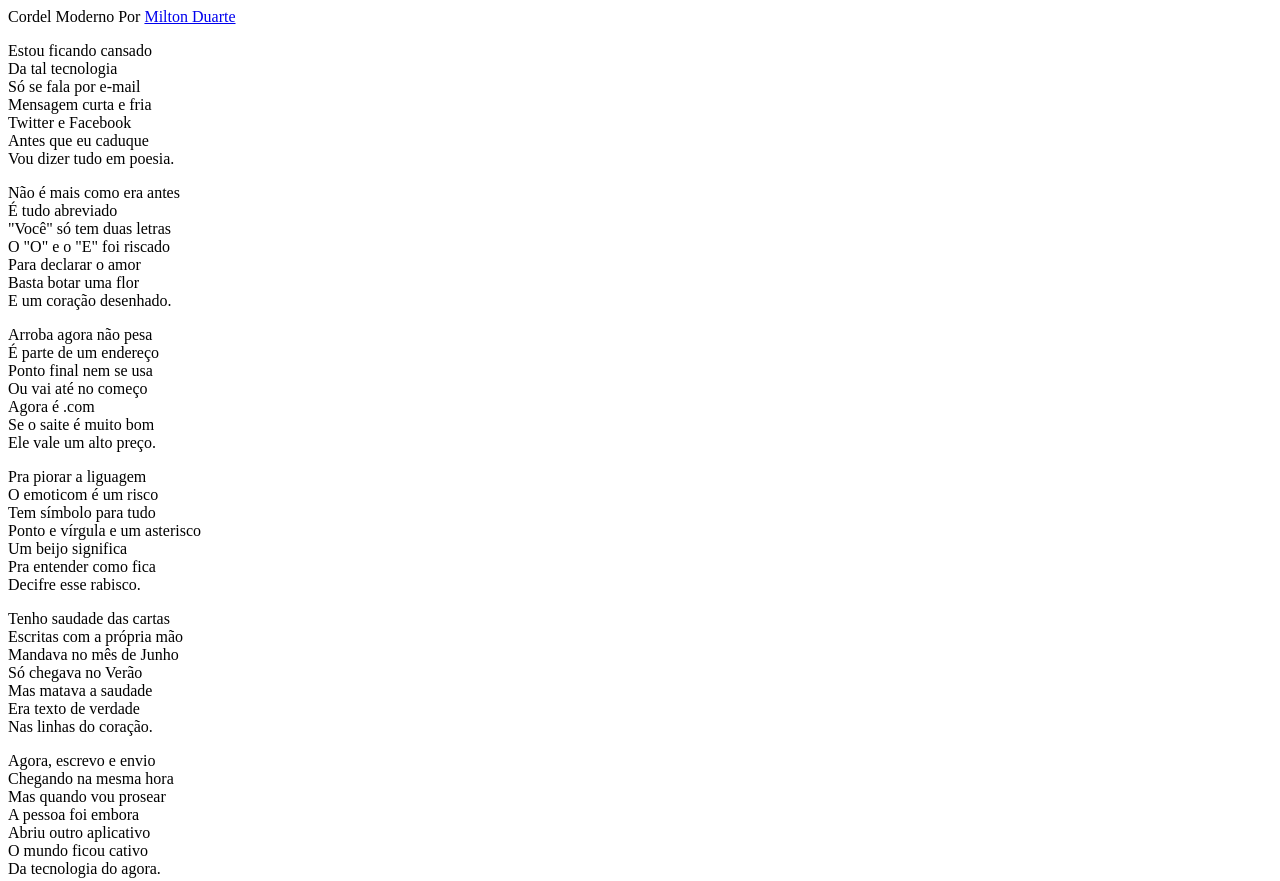
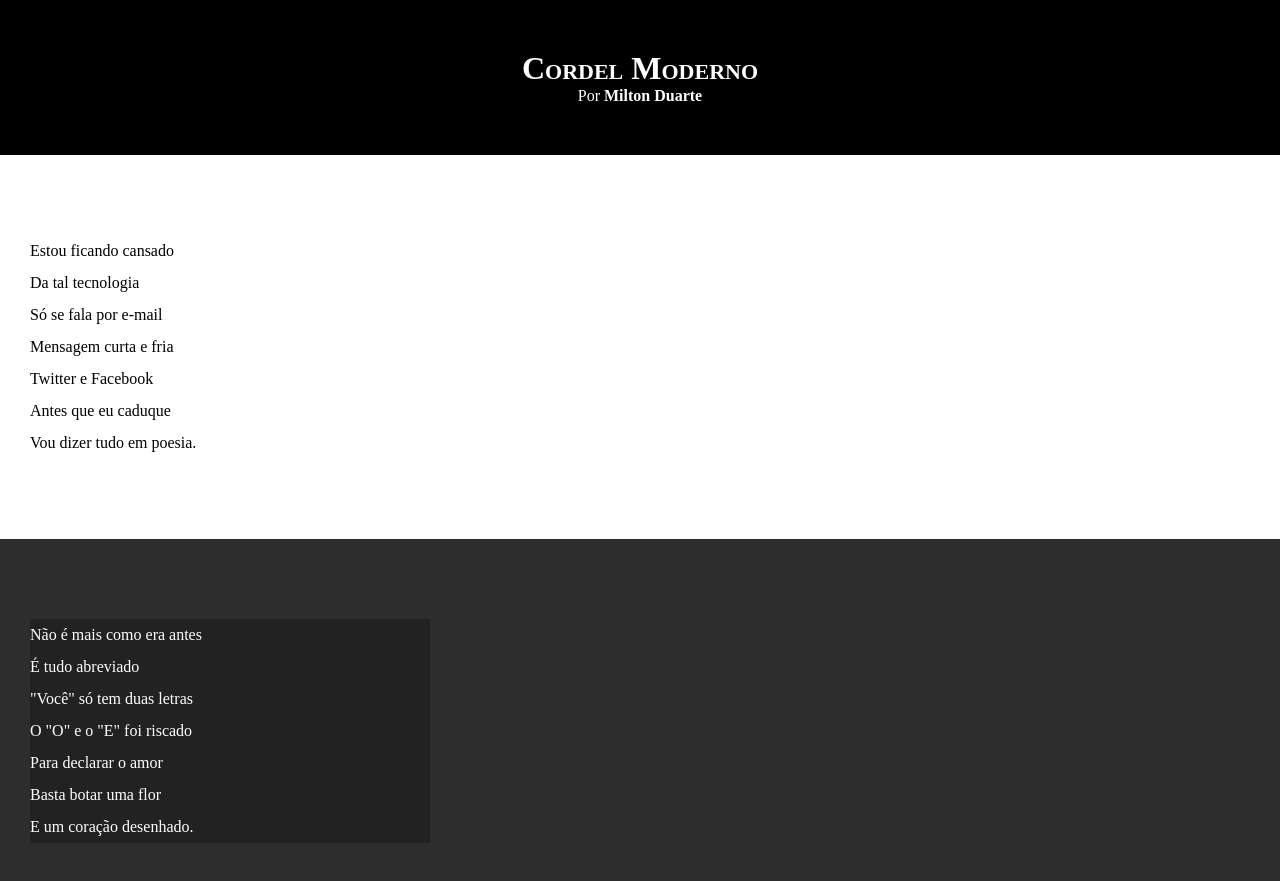
Before and after one commit to stingneldev/html-css, a plain HTML site: page desafios/d012/index.html in a window 1280 px wide. Shown: the top 881 px of the page. Drawn offline with Linux system fonts and the light colour scheme.

Commit message:
atualizei estilo dos textos

```diff
--- a/desafios/d012/index.html
+++ b/desafios/d012/index.html
@@ -8,11 +8,13 @@
 </head>
 <body>
     <header>
-        Cordel Moderno
-        Por <a href="https://www.recantodasletras.com.br/poesias/3186743" target="_blank">Milton Duarte</a>
+        <h1>
+            Cordel Moderno
+        </h1>
+        <p>Por <a href="https://www.recantodasletras.com.br/poesias/3186743" target="_blank">Milton Duarte</a></p>
     </header>
 
-    <section>
+    <section class="normal">
         <p>
             Estou ficando cansado <br>
             Da tal tecnologia <br>
@@ -24,7 +26,7 @@
         </p>
     </section>
 
-    <section>
+    <section class="imagem">
         <p>
             Não é mais como era antes <br>
             É tudo abreviado <br>
@@ -36,7 +38,7 @@
         </p>
     </section>
 
-    <section>
+    <section class="normal">
 
         <p>
             Arroba agora não pesa <br>
@@ -59,7 +61,7 @@
 
     </section>
 
-    <section>
+    <section class="imagem">
         <p>
             Tenho saudade das cartas <br>
             Escritas com a própria mão <br>
@@ -71,7 +73,7 @@
         </p>
     </section>
 
-    <section>
+    <section class="normal">
         <p>
             Agora, escrevo e envio <br>
             Chegando na mesma hora <br>
--- a/desafios/d012/style.css
+++ b/desafios/d012/style.css
@@ -1 +1,66 @@
 @charset "UTF-8";
+
+*{
+    margin: 0px;
+    padding: 0px;
+}
+
+html, body {
+    min-height: 100vh;
+    background-color: darkgray;
+}
+
+header {
+    background-color: black;
+    color: white;
+    text-align: center;
+
+}
+
+header > h1 {
+    padding-top: 50px;
+    font-variant: small-caps;
+}
+
+header > p {
+    padding-bottom: 50px;
+}
+
+header a, footer a {
+    color: white;
+    text-decoration: none;
+    font-weight: bolder;
+}
+
+header a:hover, footer a:hover {
+    text-decoration: underline;
+}
+
+section {
+    padding-top: 10vh;
+    padding-bottom: 10vh;
+    line-height: 2em;
+    padding-left: 30px;
+}
+
+section.normal {
+    background-color: white;
+    color: black;
+}
+
+section.imagem {
+    background-color: rgb(46, 45, 45);
+    color: white;
+}
+
+section.imagem > p {
+    width: 400px;
+    background-color: rgba(0, 0, 0, 0.247);
+}
+
+footer {
+    background-color: black;
+    text-align: center;
+    color: white;
+    padding: 10px;
+}
```
